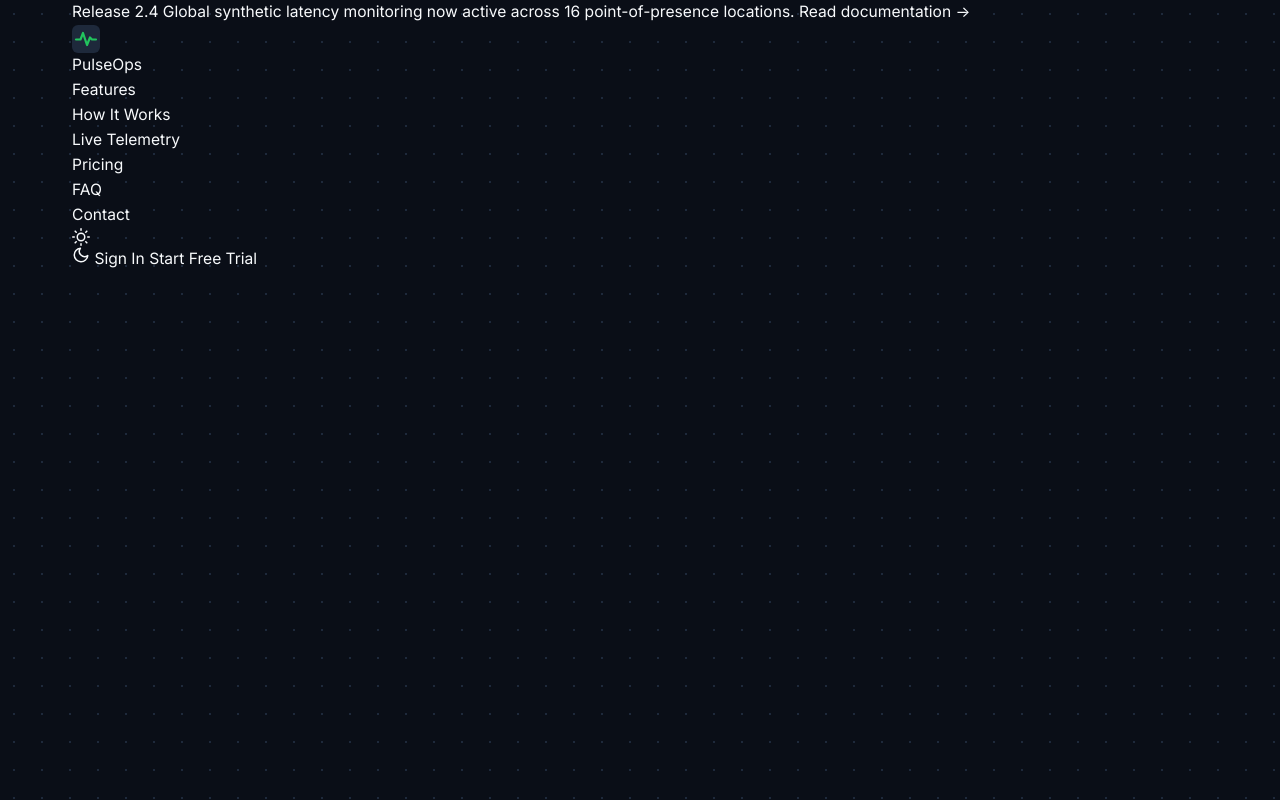
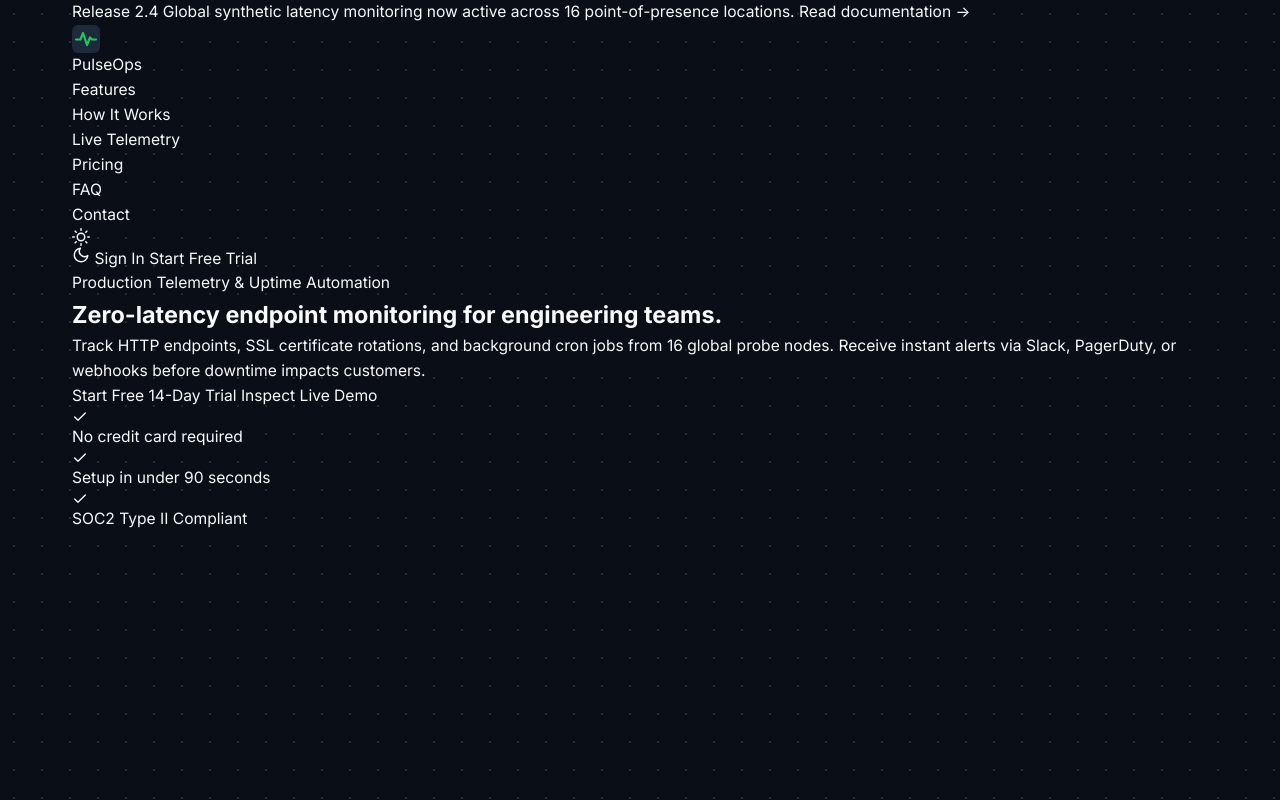
Before and after one commit to Jayant-Jangid/pulseops, a plain HTML site: page index.html in a window 1280 px wide. Drawn offline with Linux system fonts and the light colour scheme.

Commit message:
feat: construct desktop navigation menu and trial action button

```diff
--- a/index.html
+++ b/index.html
@@ -104,6 +104,50 @@
   <main id="main-content">
 
     <!-- Hero Section -->
-    </main>
+    <section class="hero-section" id="hero">
+      <div class="container hero-container">
+        <div class="hero-content">
+          <div class="hero-badge">
+            <span class="status-indicator-dot" aria-hidden="true"></span>
+            <span class="hero-badge-text">Production Telemetry &amp; Uptime Automation</span>
+          </div>
+
+          <h1 class="hero-title">
+            Zero-latency endpoint monitoring for engineering teams.
+          </h1>
+
+          <p class="hero-description">
+            Track HTTP endpoints, SSL certificate rotations, and background cron jobs from 16 global probe nodes. Receive instant alerts via Slack, PagerDuty, or webhooks before downtime impacts customers.
+          </p>
+
+          <div class="hero-cta-group">
+            <button type="button" class="btn btn-primary btn-lg" data-modal-target="trial-modal" id="hero-cta-primary">
+              Start Free 14-Day Trial
+            </button>
+            <a href="#preview" class="btn btn-secondary btn-lg" id="hero-cta-secondary">
+              Inspect Live Demo
+            </a>
+          </div>
+
+          <div class="hero-trust-indicators">
+            <div class="trust-item">
+              <svg width="16" height="16" viewBox="0 0 24 24" fill="none" stroke="currentColor" stroke-width="2" stroke-linecap="round" stroke-linejoin="round" aria-hidden="true"><polyline points="20 6 9 17 4 12"></polyline></svg>
+              <span>No credit card required</span>
+            </div>
+            <div class="trust-item">
+              <svg width="16" height="16" viewBox="0 0 24 24" fill="none" stroke="currentColor" stroke-width="2" stroke-linecap="round" stroke-linejoin="round" aria-hidden="true"><polyline points="20 6 9 17 4 12"></polyline></svg>
+              <span>Setup in under 90 seconds</span>
+            </div>
+            <div class="trust-item">
+              <svg width="16" height="16" viewBox="0 0 24 24" fill="none" stroke="currentColor" stroke-width="2" stroke-linecap="round" stroke-linejoin="round" aria-hidden="true"><polyline points="20 6 9 17 4 12"></polyline></svg>
+              <span>SOC2 Type II Compliant</span>
+            </div>
+          </div>
+        </div>
+
+        <!-- Hero Visual: Authentic Technical Dashboard Component -->
+              </div>
+    </section>
+  </main>
 </body>
 </html>
```
